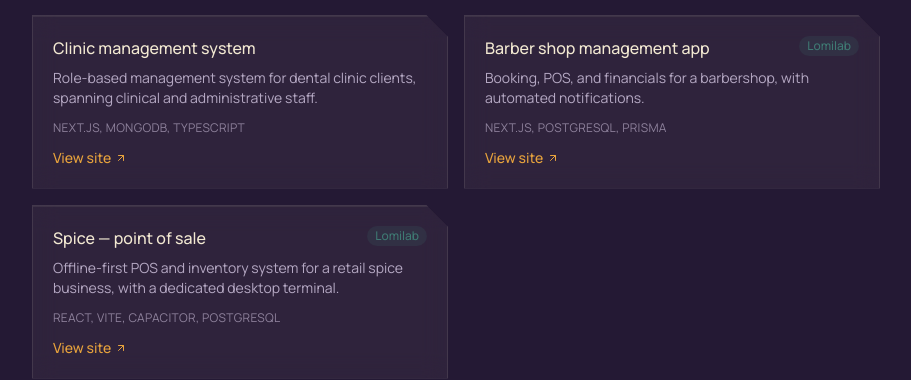
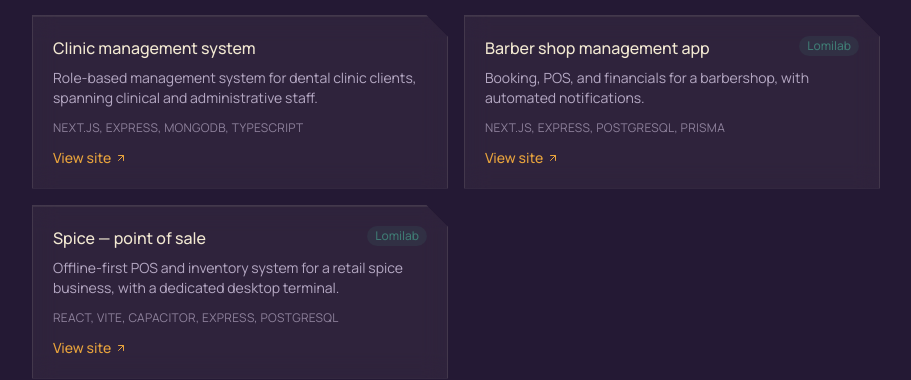
Before and after one commit to kb-117/kb-117.github.io, a Next.js app: page / in a window 1280 px wide. Shown: the part 2032-2412 px from the top of the page, without its empty margins (184-1095 px from the left). Built offline with nearby package versions, Linux system fonts and the light colour scheme.

Commit message:
Add Express to the tech stack of projects that use it
Clinic management system, Barber shop management app, and Spice POS all use Express on the backend but it wasn't listed.

```diff
--- a/app/page.tsx
+++ b/app/page.tsx
@@ -93,7 +93,7 @@ const PROJECTS = [
     name: "Clinic management system",
     description:
       "Role-based management system for dental clinic clients, spanning clinical and administrative staff.",
-    stack: "Next.js, MongoDB, TypeScript",
+    stack: "Next.js, Express, MongoDB, TypeScript",
     link: "https://dental-clinic-system-ten.vercel.app",
     linkLabel: "View site",
   },
@@ -101,7 +101,7 @@ const PROJECTS = [
     name: "Barber shop management app",
     description:
       "Booking, POS, and financials for a barbershop, with automated notifications.",
-    stack: "Next.js, PostgreSQL, Prisma",
+    stack: "Next.js, Express, PostgreSQL, Prisma",
     link: "https://barber.lomilab.dev",
     linkLabel: "View site",
     lomilab: true,
@@ -110,7 +110,7 @@ const PROJECTS = [
     name: "Spice — point of sale",
     description:
       "Offline-first POS and inventory system for a retail spice business, with a dedicated desktop terminal.",
-    stack: "React, Vite, Capacitor, PostgreSQL",
+    stack: "React, Vite, Capacitor, Express, PostgreSQL",
     link: "https://spice.lomilab.dev",
     linkLabel: "View site",
     lomilab: true,
```
